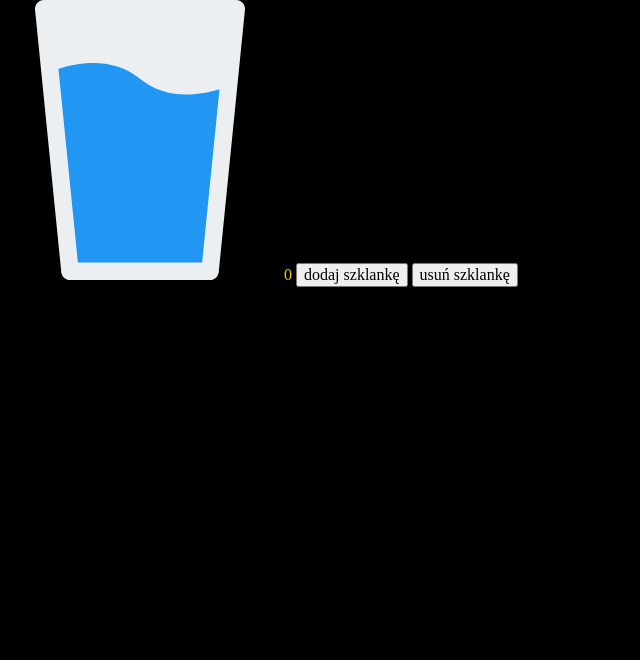
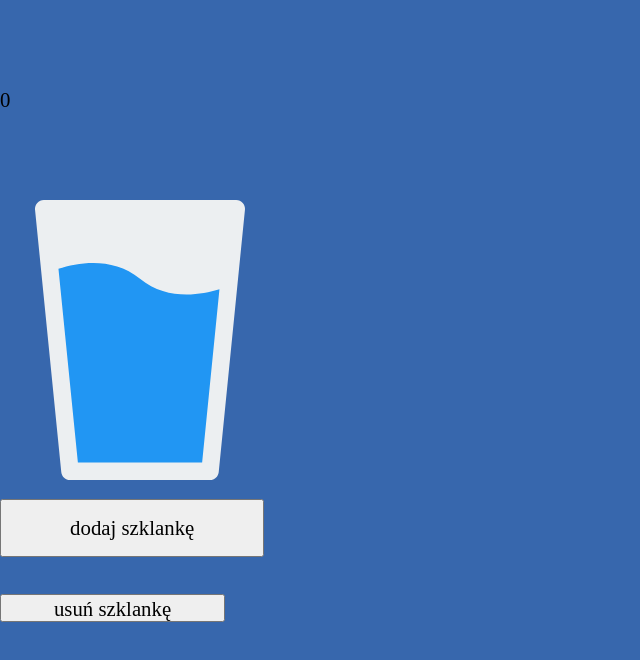
Before and after one commit to mankom/hydraapp, a website: page src/content/index.html in a window 1280 px wide. Shown: the whole page, without its empty margins (0-640 px from the left). Drawn offline with nearby package versions, Linux system fonts and the light colour scheme; files that its build step writes are made by us from their sources.

Commit message:
feat: initialize grid

```diff
--- a/src/content/index.html
+++ b/src/content/index.html
@@ -38,8 +38,8 @@
         fill="#2196F3" />
     </svg>
     <label class="app__counter">0</label>
-    <button class="app__add-water-glass">dodaj szklankę</button>
-    <button class="app__remove-water-glass">usuń szklankę</button>
+    <button class="app__button-add">dodaj szklankę</button>
+    <button class="app__button-remove">usuń szklankę</button>
   </main>
 
   <script src="js/main.js"></script>
--- a/src/scss/_variables.scss
+++ b/src/scss/_variables.scss
@@ -1,2 +1,4 @@
-$violet: #000;
-$yellow: #F9C802;
+$glass: #ECEFF1;
+$water: #2196F3;
+$background: #3767AD;
+$whitened-red: #F5E5E7;
--- a/src/scss/main.scss
+++ b/src/scss/main.scss
@@ -2,15 +2,44 @@
 @import "_variables";
 
 
-html {
-  box-sizing: border-box;
-}
-
-*, *:before, *:after {
-  box-sizing: inherit;
+:root {
+  background: $background;
+  font-size: calc(.5em + 1vw);
 }
 
 body {
-  color: $yellow;
-  background: $violet;
+  min-width: 375px;
+  min-height: 812px;
 }
+
+.app {
+  display: grid;
+  grid-template-rows: 25vh auto 12vh 8vh 1fr;
+
+  &__button-add{
+    align-self: center;
+    width: 12.71em;
+    height: 2.76em;
+  }
+
+  &__button-remove{
+    align-self: center;
+    width: 10.82em;
+    height: 1.35em;
+  }
+
+  &__counter{
+    align-self: center;
+  }
+}
+
+.water-glass{
+  grid-row: 2;
+  &__glass{
+
+  }
+
+  &__water{
+
+  }
+}
```
